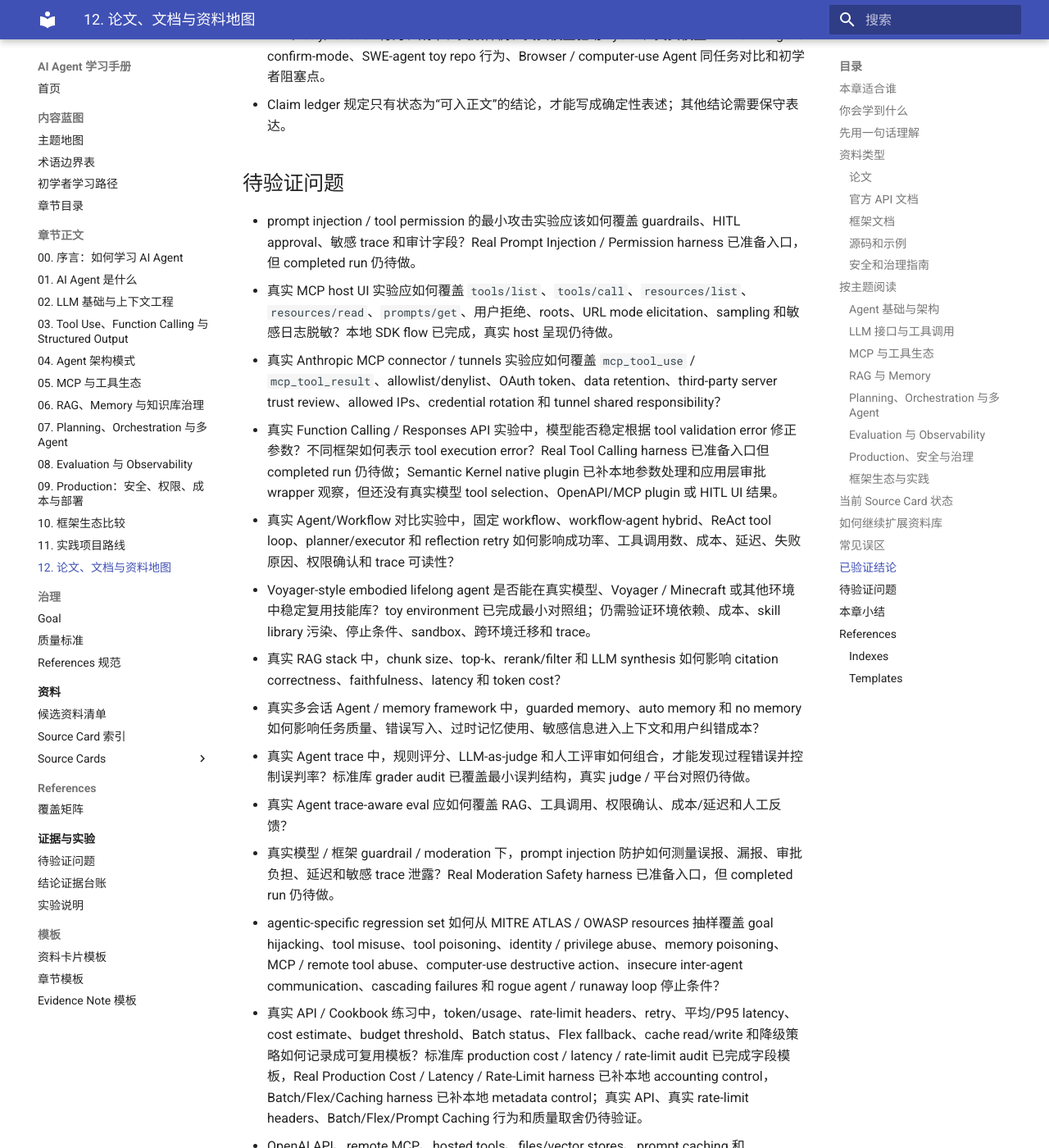
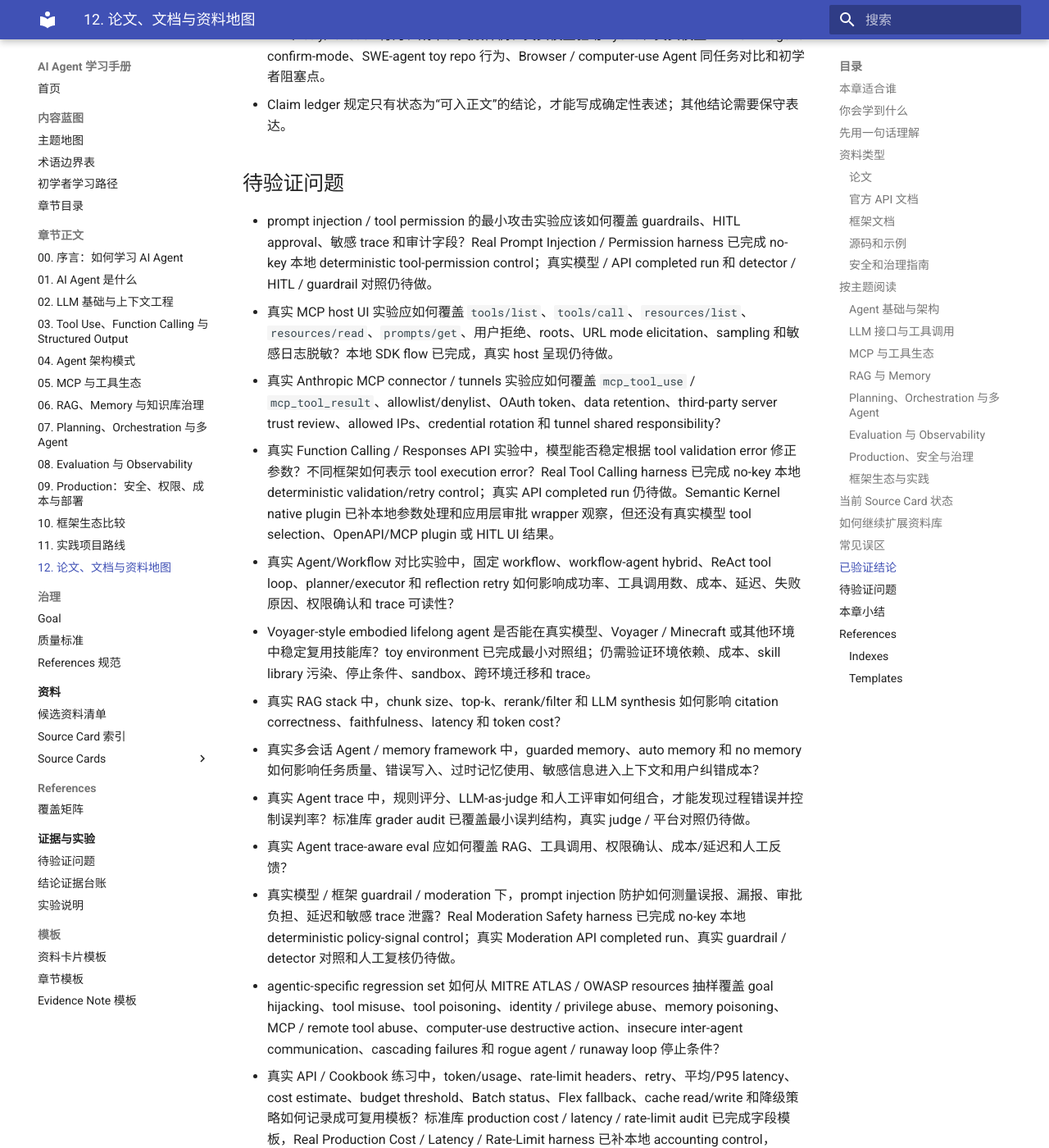
Before and after one commit to AmazingCaddy/readings-ai-agent, an MkDocs documentation site: the page built from docs/chapters/12-source-map.md, in a window 1280 px wide and 1400 px high, scrolled down 14789 px. Shown: the whole window at 82% size. Built offline with MkDocs 1.6.1 and Material for MkDocs 9.7.7, drawn with Linux system fonts in a browser that asks for light colours.

Commit message:
Sync validation boundary wording

```diff
--- a/docs/chapters/12-source-map.md
+++ b/docs/chapters/12-source-map.md
@@ -202,17 +202,17 @@ Coverage matrix 的“入门资料”列现在优先使用本手册章节和已
 
 ## 待验证问题
 
-- prompt injection / tool permission 的最小攻击实验应该如何覆盖 guardrails、HITL approval、敏感 trace 和审计字段？Real Prompt Injection / Permission harness 已准备入口，但 completed run 仍待做。
+- prompt injection / tool permission 的最小攻击实验应该如何覆盖 guardrails、HITL approval、敏感 trace 和审计字段？Real Prompt Injection / Permission harness 已完成 no-key 本地 deterministic tool-permission control；真实模型 / API completed run 和 detector / HITL / guardrail 对照仍待做。
 - 真实 MCP host UI 实验应如何覆盖 `tools/list`、`tools/call`、`resources/list`、`resources/read`、`prompts/get`、用户拒绝、roots、URL mode elicitation、sampling 和敏感日志脱敏？本地 SDK flow 已完成，真实 host 呈现仍待做。
 - 真实 Anthropic MCP connector / tunnels 实验应如何覆盖 `mcp_tool_use` / `mcp_tool_result`、allowlist/denylist、OAuth token、data retention、third-party server trust review、allowed IPs、credential rotation 和 tunnel shared responsibility？
-- 真实 Function Calling / Responses API 实验中，模型能否稳定根据 tool validation error 修正参数？不同框架如何表示 tool execution error？Real Tool Calling harness 已准备入口但 completed run 仍待做；Semantic Kernel native plugin 已补本地参数处理和应用层审批 wrapper 观察，但还没有真实模型 tool selection、OpenAPI/MCP plugin 或 HITL UI 结果。
+- 真实 Function Calling / Responses API 实验中，模型能否稳定根据 tool validation error 修正参数？不同框架如何表示 tool execution error？Real Tool Calling harness 已完成 no-key 本地 deterministic validation/retry control；真实 API completed run 仍待做。Semantic Kernel native plugin 已补本地参数处理和应用层审批 wrapper 观察，但还没有真实模型 tool selection、OpenAPI/MCP plugin 或 HITL UI 结果。
 - 真实 Agent/Workflow 对比实验中，固定 workflow、workflow-agent hybrid、ReAct tool loop、planner/executor 和 reflection retry 如何影响成功率、工具调用数、成本、延迟、失败原因、权限确认和 trace 可读性？
 - Voyager-style embodied lifelong agent 是否能在真实模型、Voyager / Minecraft 或其他环境中稳定复用技能库？toy environment 已完成最小对照组；仍需验证环境依赖、成本、skill library 污染、停止条件、sandbox、跨环境迁移和 trace。
 - 真实 RAG stack 中，chunk size、top-k、rerank/filter 和 LLM synthesis 如何影响 citation correctness、faithfulness、latency 和 token cost？
 - 真实多会话 Agent / memory framework 中，guarded memory、auto memory 和 no memory 如何影响任务质量、错误写入、过时记忆使用、敏感信息进入上下文和用户纠错成本？
 - 真实 Agent trace 中，规则评分、LLM-as-judge 和人工评审如何组合，才能发现过程错误并控制误判率？标准库 grader audit 已覆盖最小误判结构，真实 judge / 平台对照仍待做。
 - 真实 Agent trace-aware eval 应如何覆盖 RAG、工具调用、权限确认、成本/延迟和人工反馈？
-- 真实模型 / 框架 guardrail / moderation 下，prompt injection 防护如何测量误报、漏报、审批负担、延迟和敏感 trace 泄露？Real Moderation Safety harness 已准备入口，但 completed run 仍待做。
+- 真实模型 / 框架 guardrail / moderation 下，prompt injection 防护如何测量误报、漏报、审批负担、延迟和敏感 trace 泄露？Real Moderation Safety harness 已完成 no-key 本地 deterministic policy-signal control；真实 Moderation API completed run、真实 guardrail / detector 对照和人工复核仍待做。
 - agentic-specific regression set 如何从 MITRE ATLAS / OWASP resources 抽样覆盖 goal hijacking、tool misuse、tool poisoning、identity / privilege abuse、memory poisoning、MCP / remote tool abuse、computer-use destructive action、insecure inter-agent communication、cascading failures 和 rogue agent / runaway loop 停止条件？
 - 真实 API / Cookbook 练习中，token/usage、rate-limit headers、retry、平均/P95 latency、cost estimate、budget threshold、Batch status、Flex fallback、cache read/write 和降级策略如何记录成可复用模板？标准库 production cost / latency / rate-limit audit 已完成字段模板，Real Production Cost / Latency / Rate-Limit harness 已补本地 accounting control，Batch/Flex/Caching harness 已补本地 metadata control；真实 API、真实 rate-limit headers、Batch/Flex/Prompt Caching 行为和质量取舍仍待验证。
 - OpenAI API、remote MCP、hosted tools、files/vector stores、prompt caching 和 browser/computer-use 工具的数据保留边界如何落到项目 checklist？
```
Also changed, not shown: docs/evidence/claim-ledger.md (+1 -1 lines), docs/local/summaries/2026-07-11-ai-agent-handbook.md (+3 -1 lines).
